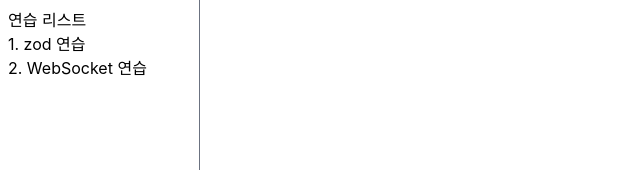
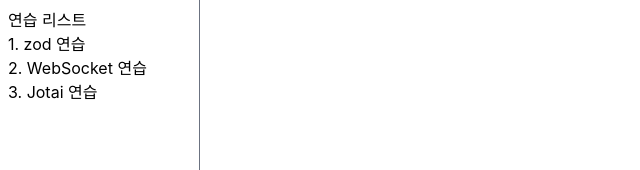
Before and after one commit to soyeon0116/playground, a React (Create React App) app: page / in a window 1280 px wide. Shown: the top 170 px of the page, without its empty margins (0-640 px from the left). Built offline with nearby package versions, Linux system fonts and the light colour scheme.

Commit message:
style : 사이드바 변경

```diff
--- a/src/App.css
+++ b/src/App.css
@@ -4,4 +4,5 @@
   padding: 5px;
   border-radius: 5px;
   width: 300px;
+  cursor: pointer;
 }
--- a/src/App.tsx
+++ b/src/App.tsx
@@ -9,8 +9,8 @@
   const msgAlert = useMsgAlertStore((state) => state.newMsg);
   return (
     <>
-      <div className='flex gap-3 h-screen'>
-        <nav className='w-[200px] border-r border-gray-500 p-2'>
+      <div className='h-screen'>
+        <nav className='w-[200px] h-full border-r border-gray-500 p-2 fixed left-0 top-0'>
           <div className='flex justify-between'>
             <h1>연습 리스트</h1>
             {msgAlert && <span className='bg-yellow-200 rounded-md'>✉️</span>}
@@ -24,8 +24,14 @@
           >
             2. WebSocket 연습
           </Link>
+          <Link
+            to='/Jotai'
+            className='cursor-pointer hover:text-blue-500 block'
+          >
+            3. Jotai 연습
+          </Link>
         </nav>
-        <div className='p-2'>
+        <div className='p-2 ml-[200px]'>
           <AppRoutes />
         </div>
       </div>
```
